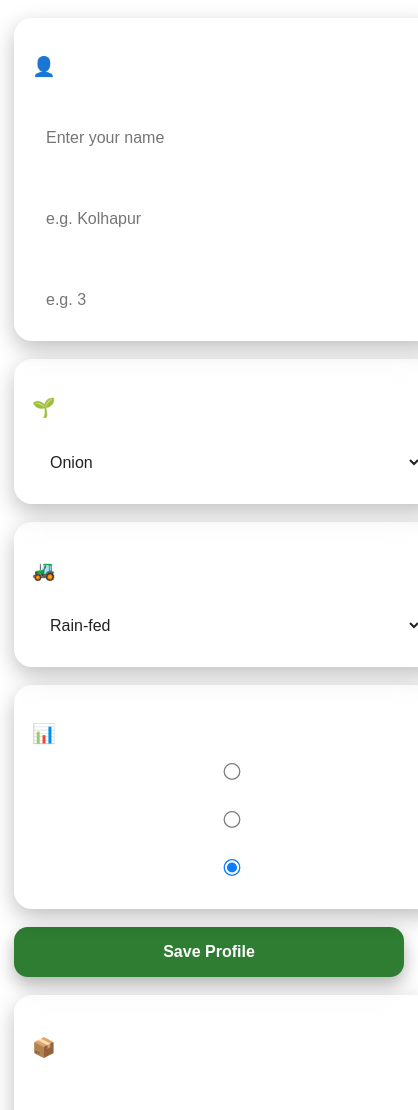
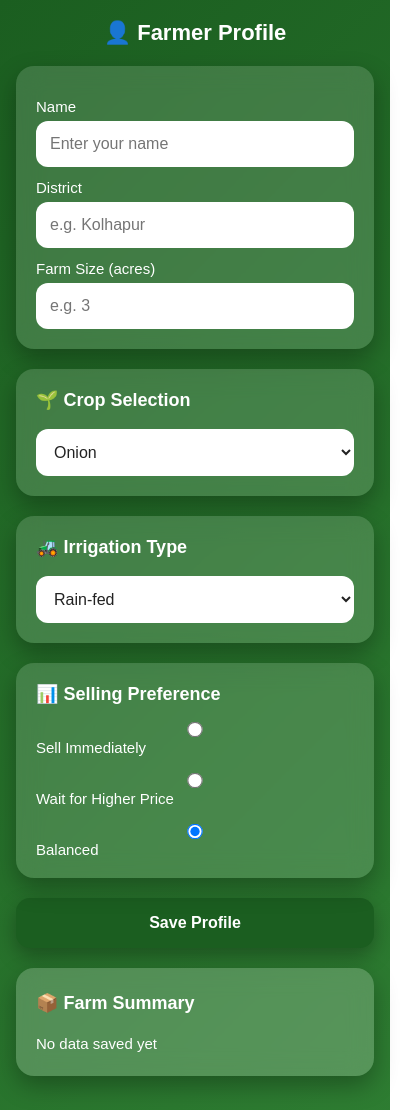
Before and after one commit to shrey-space/KrushiCare, a website: page you.html in a window 390 px wide. Shown: the top 1110 px of the page, 418 px wide, since content can reach past the window. Drawn offline with Linux system fonts and the light colour scheme.

Commit message:
Final KrushiCare version

```diff
--- a/you.css
+++ b/you.css
@@ -1,39 +1,59 @@
-/* FULL PAGE */
-.you-page {
-  width: 100%;
+/* RESET */
+* {
+  margin: 0;
+  padding: 0;
+  box-sizing: border-box;
+  font-family: Arial, sans-serif;
+}
+
+/* FULL SCREEN BODY */
+body {
   min-height: 100vh;
-  padding: 20px 18px 120px;
+  background: linear-gradient(135deg, #1b5e20, #2e7d32);
   overflow-y: auto;
   color: white;
 }
 
-/* CARD — FULL WIDTH */
+/* PAGE CONTAINER */
+.you-page {
+  width: 100%;
+  min-height: 100vh;
+  padding: 25px 20px 40px;
+}
+
+/* PAGE TITLE */
+.page-title {
+  font-size: 24px;
+  margin-bottom: 20px;
+  text-align: center;
+  font-weight: 600;
+}
+
+/* CARD */
 .you-card {
   width: 100%;
-  background: rgba(255,255,255,0.12);
+  background: rgba(255,255,255,0.15);
   backdrop-filter: blur(12px);
   border-radius: 18px;
-  padding: 22px;
-  margin-bottom: 18px;
-  box-shadow: 0 8px 22px rgba(0,0,0,0.25);
+  padding: 20px;
+  margin-bottom: 20px;
+  box-shadow: 0 10px 25px rgba(0,0,0,0.3);
 }
 
 /* HEADINGS */
 .you-card h3 {
-  font-size: 20px;
-  margin-bottom: 14px;
-  font-weight: 600;
+  font-size: 18px;
+  margin-bottom: 12px;
 }
 
 /* LABEL */
 .you-card label {
+  display: block;
+  margin-top: 12px;
   font-size: 15px;
-  margin-top: 12px;
-  display: block;
-  opacity: 0.95;
 }
 
-/* INPUT & SELECT — BIGGER */
+/* INPUT + SELECT */
 .you-card input,
 .you-card select {
   width: 100%;
@@ -41,57 +61,46 @@
   margin-top: 6px;
   border-radius: 12px;
   border: none;
-  outline: none;
   font-size: 16px;
-  background: rgba(255,255,255,0.95);
+  background: white;
   color: #222;
 }
 
-/* RADIO GROUP — BIGGER */
+/* RADIO */
 .you-card input[type="radio"] {
-  transform: scale(1.3);
-  margin-right: 10px;
+  transform: scale(1.2);
+  margin-right: 8px;
 }
 
-/* SAVE BUTTON — FULL WIDTH */
+/* SAVE BUTTON */
 .save-btn {
   width: 100%;
   padding: 16px;
   border-radius: 14px;
   border: none;
-  background: #2e7d32;
+  background: #1b5e20;
   color: white;
   font-size: 17px;
   font-weight: 600;
-  margin-bottom: 18px;
-  box-shadow: 0 8px 18px rgba(0,0,0,0.3);
+  margin-bottom: 20px;
+  box-shadow: 0 8px 20px rgba(0,0,0,0.3);
 }
 
-/* SUMMARY CARD */
+/* SUMMARY */
 .summary {
-  background: rgba(255,255,255,0.18);
-  font-size: 16px;
+  font-size: 15px;
   line-height: 1.7;
+  background: rgba(255,255,255,0.2);
 }
 
-/* REMOVE ANY WIDTH LIMIT FROM BODY */
-body {
-  margin: 0;
-  padding: 0;
-}
-
-/* MOBILE OPTIMIZATION */
+/* MOBILE OPTIMIZED */
 @media (max-width: 480px) {
   .you-page {
-    padding: 18px 14px 120px;
+    padding: 20px 16px 40px;
   }
 
-  .you-card {
-    padding: 18px;
-  }
-
-  .you-card h3 {
-    font-size: 19px;
+  .page-title {
+    font-size: 22px;
   }
 
   .save-btn {
--- a/you.html
+++ b/you.html
@@ -1,13 +1,20 @@
+<!DOCTYPE html>
+<html lang="en">
 <head>
-    <link rel="stylesheet" href="you.css">
+  <meta charset="UTF-8">
+  <meta name="viewport" content="width=device-width, initial-scale=1.0">
+  <title>KrushiCare - You</title>
+  <link rel="stylesheet" href="you.css">
 </head>
+
+<body>
 
 <div class="you-page">
 
+  <h2 class="page-title">👤 Farmer Profile</h2>
+
   <!-- Profile Card -->
   <div class="you-card">
-    <h3>👤 Farmer Profile</h3>
-
     <label>Name</label>
     <input type="text" id="farmerName" placeholder="Enter your name">
 
@@ -18,10 +25,9 @@
     <input type="number" id="farmSize" placeholder="e.g. 3">
   </div>
 
-  <!-- Crop Selection -->
+  <!-- Crop -->
   <div class="you-card">
     <h3>🌱 Crop Selection</h3>
-
     <select id="cropSelect">
       <option value="Onion">Onion</option>
       <option value="Tomato">Tomato</option>
@@ -34,7 +40,6 @@
   <!-- Irrigation -->
   <div class="you-card">
     <h3>🚜 Irrigation Type</h3>
-
     <select id="irrigation">
       <option>Rain-fed</option>
       <option>Borewell</option>
@@ -42,16 +47,15 @@
     </select>
   </div>
 
-  <!-- Risk Preference -->
+  <!-- Risk -->
   <div class="you-card">
     <h3>📊 Selling Preference</h3>
-
     <label><input type="radio" name="risk" value="Sell"> Sell Immediately</label>
     <label><input type="radio" name="risk" value="Wait"> Wait for Higher Price</label>
     <label><input type="radio" name="risk" value="Balanced" checked> Balanced</label>
   </div>
 
-  <!-- Save Button -->
+  <!-- Save -->
   <button class="save-btn" onclick="saveProfile()">Save Profile</button>
 
   <!-- Summary -->
@@ -61,8 +65,9 @@
   </div>
 
 </div>
+
 <script>
-    function saveProfile() {
+function saveProfile() {
   const name = document.getElementById("farmerName").value;
   const district = document.getElementById("district").value;
   const farmSize = document.getElementById("farmSize").value;
@@ -70,23 +75,13 @@
   const irrigation = document.getElementById("irrigation").value;
   const risk = document.querySelector('input[name="risk"]:checked').value;
 
-  const profile = {
-    name,
-    district,
-    farmSize,
-    crop,
-    irrigation,
-    risk
-  };
-
+  const profile = { name, district, farmSize, crop, irrigation, risk };
   localStorage.setItem("farmerProfile", JSON.stringify(profile));
-
   showProfile();
 }
 
 function showProfile() {
   const data = JSON.parse(localStorage.getItem("farmerProfile"));
-
   if (!data) return;
 
   document.getElementById("profileSummary").innerHTML = `
@@ -102,3 +97,6 @@ function showProfile() {
 
 window.addEventListener("load", showProfile);
 </script>
+
+</body>
+</html>
```
Also changed, not shown: api/market.js (renamed from Backend/server.js, +7 -20 lines), index.html (+1 -1 lines), package.json (+2 -21 lines), vercel.json (added).
